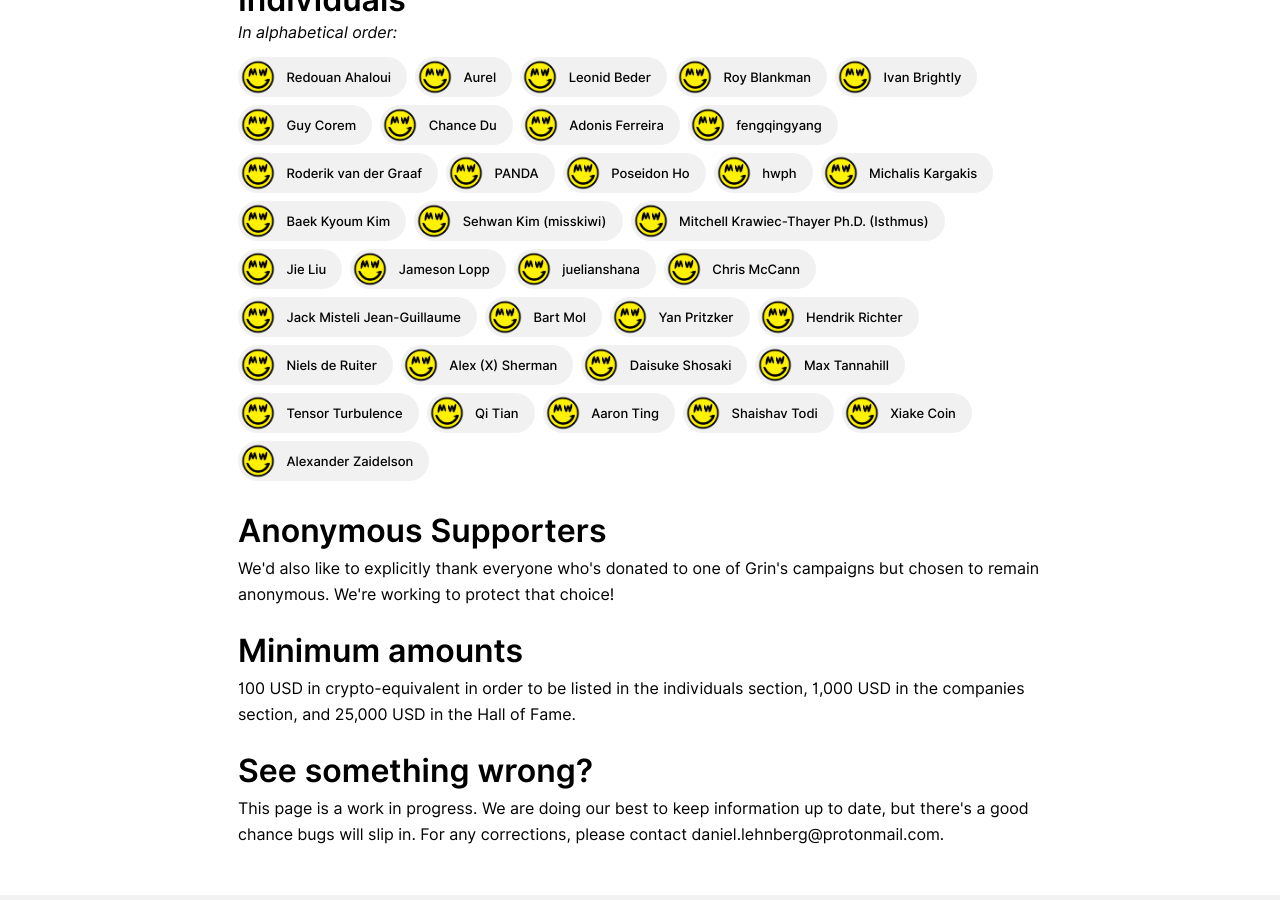
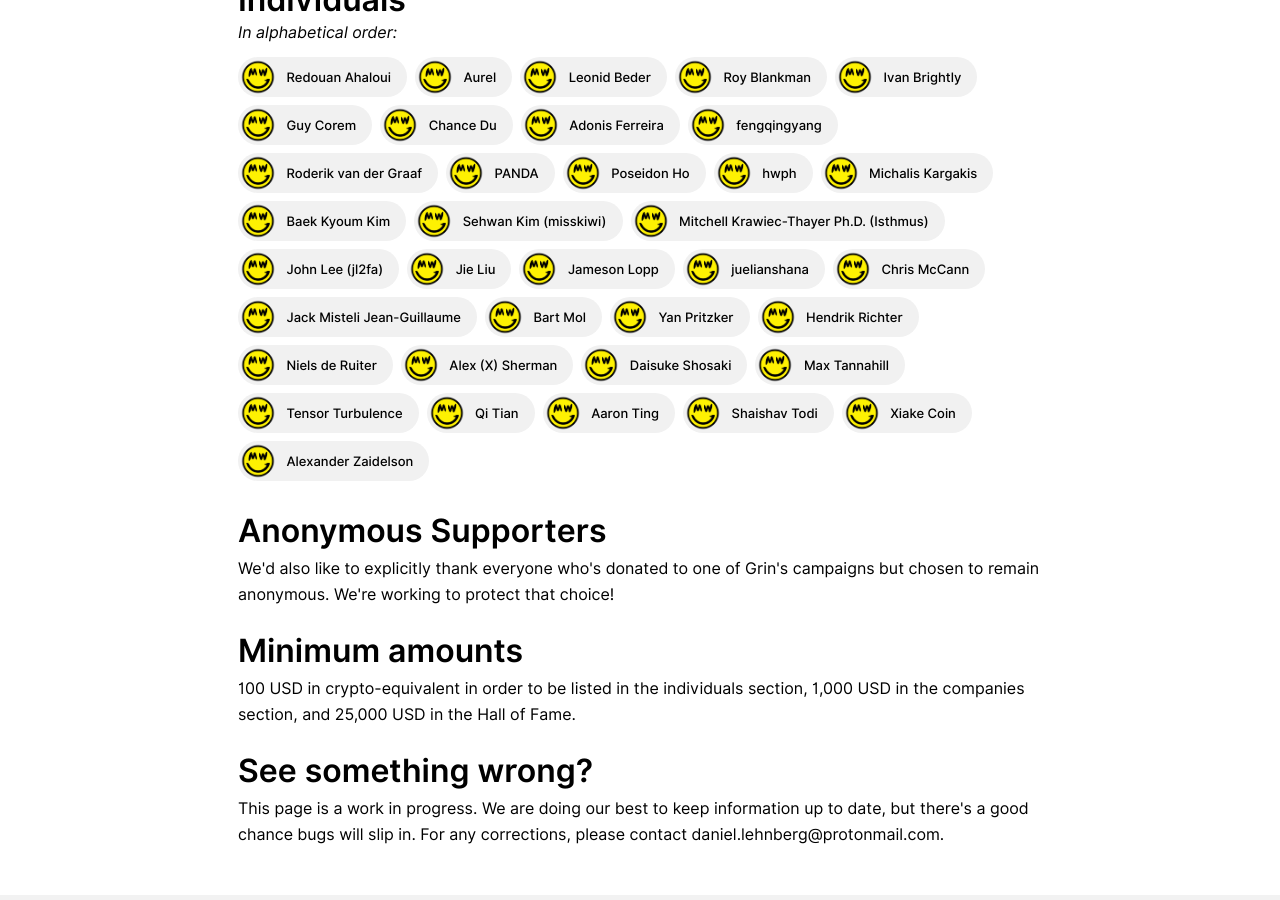
Before and after one commit to mimblewimble/site, a Jekyll site: the page built from friends.html, in a window 1280 px wide and 900 px high, scrolled down 2072 px. Built offline with Jekyll 4.4.1, drawn with Linux system fonts in a browser that asks for light colours; nearby versions of some CDN libraries.

Commit message:
add John Lee (jl2fa) to friends of grin

```diff
--- a/friends.html
+++ b/friends.html
@@ -229,6 +229,10 @@
     <div class="individual">
       <img src="assets/images/grin-logo.png" />
       <span>Mitchell Krawiec-Thayer Ph.D. (Isthmus)</span>
+    </div>
+    <div class="individual">
+      <img src="assets/images/grin-logo.png" />
+      <span>John Lee (jl2fa)</span>
     </div>
     <div class="individual">
       <img src="assets/images/grin-logo.png" />
```
